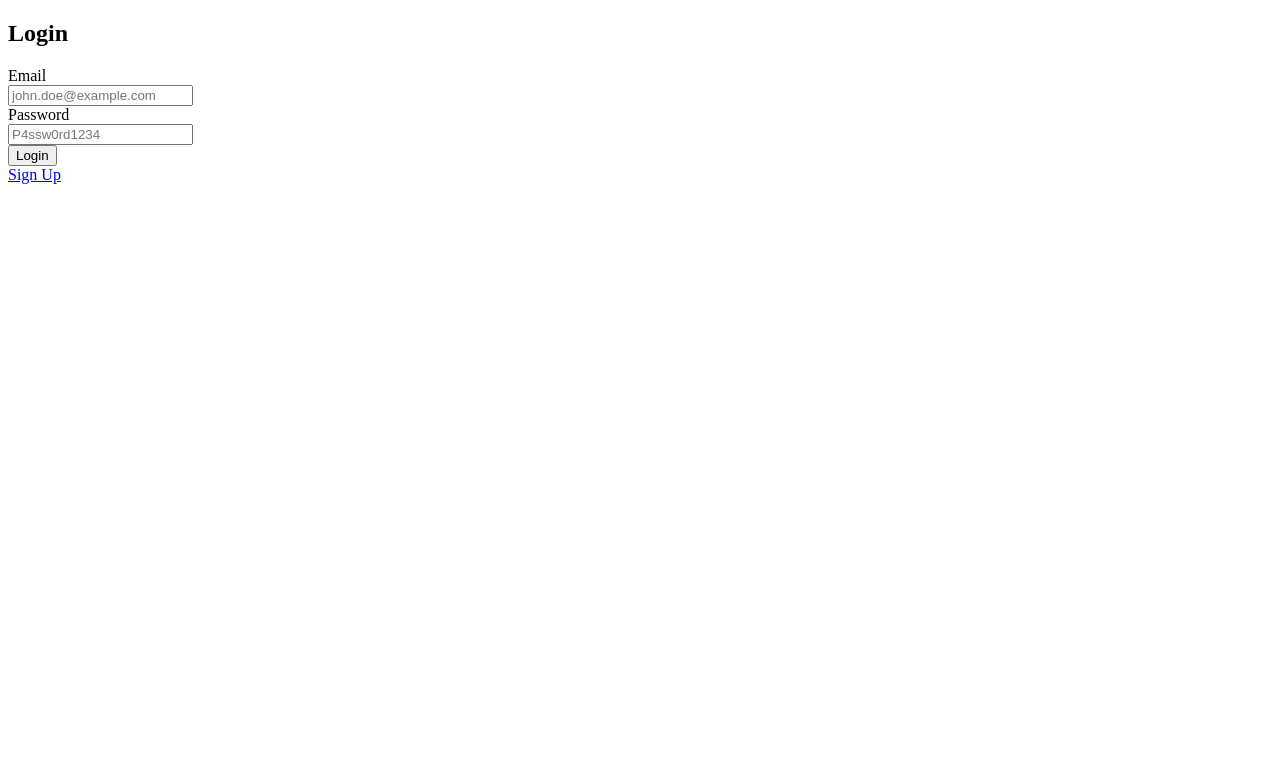
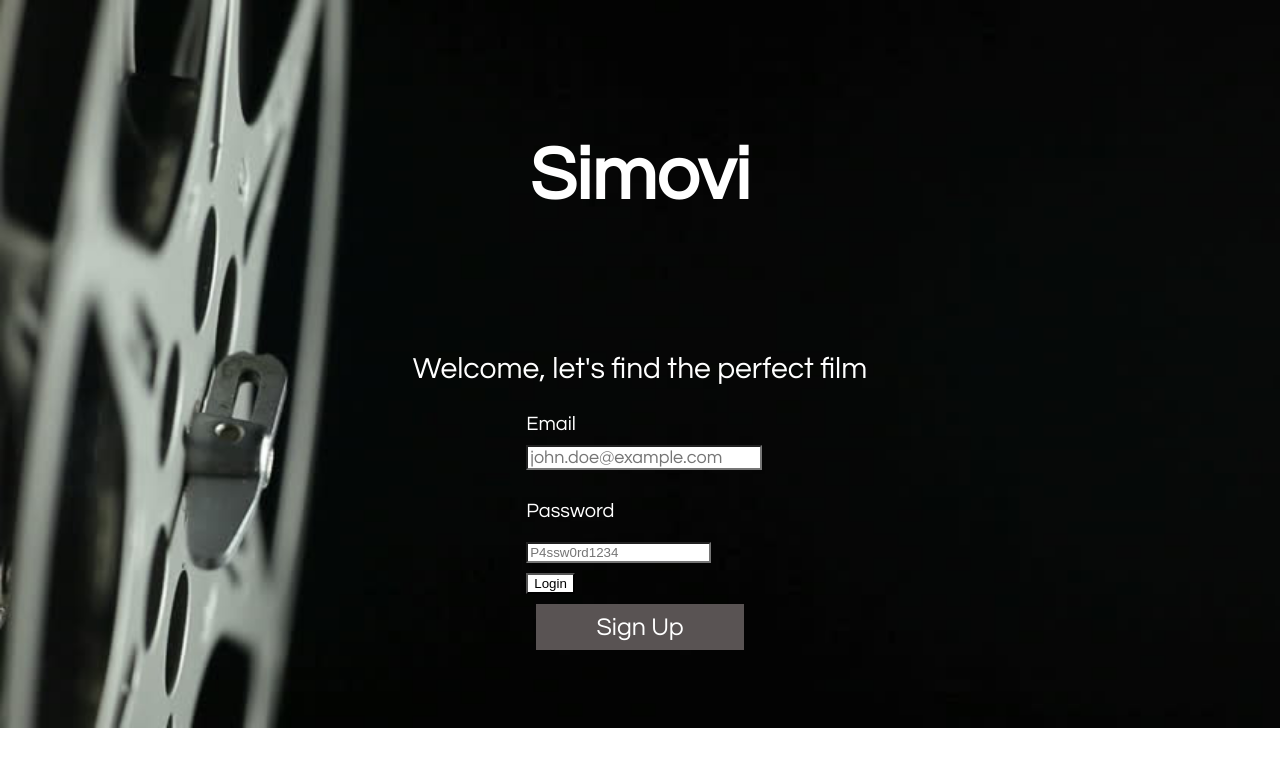
Before and after one commit to sharonrm/project_2, a website: page views/users/login.html in a window 1280 px wide. Drawn offline with Linux system fonts and the light colour scheme.

```diff
--- a/public/css/style.css
+++ b/public/css/style.css
@@ -0,0 +1,83 @@
+@import url('https://fonts.googleapis.com/css?family=Questrial');
+#login {
+    background-image: url(./1.jpg);
+    background-repeat: no-repeat;
+    background-size: cover;
+}
+#profile   {
+	background-image: url(maxresdefault.jpg);
+    background-repeat: no-repeat;
+    background-size: cover;
+}
+#new {
+	background-image: url(maxresdefault.jpg);
+    background-repeat: no-repeat;
+    background-size: cover;
+}
+
+.login-wrapper {
+    font-family: 'Questrial', sans-serif;
+    font-color: white;
+    display: grid;
+    grid-template-columns: 18%;
+    justify-content: center;
+}
+
+h1 {
+    text-align: center;
+    font-family: 'Questrial', sans-serif;
+    font-size: 75px;
+    color: white!Important;
+    padding: 1em;
+}
+
+a {
+    font-family: 'Questrial', sans-serif;
+    text-decoration: none;
+    color: white;
+    font-size: 25px;
+    background-color: #595353;
+    margin: 10px;
+    display: inline-block;
+    padding: 10px 10px;
+    text-align: center;
+
+}
+a:hover
+{
+        background:#BFB3B3;
+}
+
+p {
+    font-family: 'Questrial', sans-serif;
+    font-size: 30px;
+    color: white;
+    text-align: center;
+}
+form input:valid {
+  background: white;
+}
+input[type="text"] {
+  display: block;
+  margin: 0;
+  width: 100%;
+  font-family: 'Questrial', sans-serif;
+  font-size: 18px;
+ }
+
+input[type="text"]:focus {
+  outline: none;
+}
+
+label {
+    font-size: 20px;
+    display: block;
+    width: 150px;
+    float: left;
+
+}
+
+form {
+    font-size: 30px;
+    color: white;
+}
--- a/views/users/login.html
+++ b/views/users/login.html
@@ -1,26 +1,34 @@
 <!DOCTYPE html>
 <html>
+
 <head>
     <meta charset="utf-8">
     <meta http-equiv="X-UA-Compatible" content="IE=edge">
     <title>Login User</title>
-  <link rel="stylesheet" href="">
+    <link rel="stylesheet" href="/css/style.css">
 </head>
-<body>
-  <main>
+
+<body id='login'>
+    <main class='login'>
         <section>
-      <h1>Login</h1>
+            <h1>Simovi</h1>
+            <p>Welcome, let's find the perfect film</p>
+            <container class='login-wrapper'>
                 <form action="/users/login" method="POST">
-        <label for="email">Email</label><br>
-        <input id="email" type="text" name="user[email]" placeholder="john.doe@example.com"><br>
-        <label for="password">Password</label><br>
-        <input id="password" type="password" name="user[password]" placeholder="P4ssw0rd1234"><br>
+                    <label for="email">Email</label>
+                    <br>
+                    <input id="email" type="text" name="user[email]" placeholder="john.doe@example.com">
+                    <br>
+                    <label for="password">Password</label>
+                    <br>
+                    <input id="password" type="password" name="user[password]" placeholder="P4ssw0rd1234">
+                    <br>
                     <input type="submit" value="Login">
                 </form>
-      <div>
-        <a href="/users/new">Sign Up</a>
+                    <a href="/users/new">Sign Up</a></p>
+               </section>
         </div>
-    </section>
     </main>
 </body>
+
 </html>
```
Also changed, not shown: controllers/movies_controllers.js (+7 -4 lines), models/movies.js (+3 -17 lines), public/js/script.js (+6 -6 lines), views/users/new.html (+3 -3 lines), views/users/profile.html (+7 -8 lines), public/css/1.jpg (added), public/css/maxresdefault.jpg (added). Lines whose indentation alone changed are shown as unchanged.
